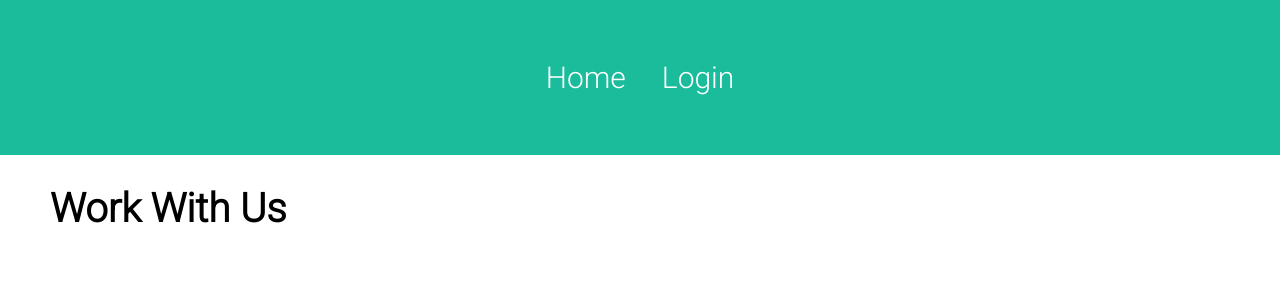
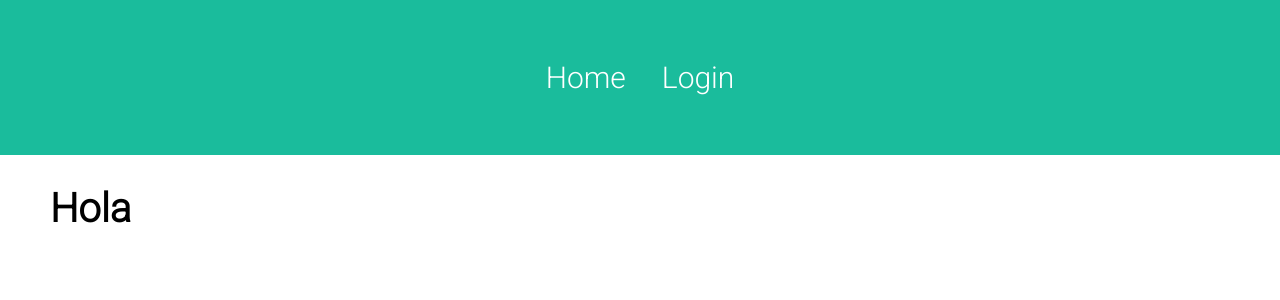
Before and after one commit to julialeu/work-with-us-admin, a Vue app: page / in a window 1280 px wide. Shown: the top 300 px of the page. Built offline with nearby package versions, Linux system fonts and the light colour scheme.

Commit message:
Last commit

```diff
--- a/index.html
+++ b/index.html
@@ -3,8 +3,6 @@
 <head>
     <meta charset="UTF-8"/>
     <link rel="icon" href="/favicon.ico"/>
-    <link rel="preconnect" href="https://fonts.googleapis.com">
-    <link rel="preconnect" href="https://fonts.gstatic.com" crossorigin>
 
     <link rel="preconnect" href="https://fonts.googleapis.com">
     <link rel="preconnect" href="https://fonts.gstatic.com" crossorigin>
--- a/public/style.css
+++ b/public/style.css
@@ -28,6 +28,7 @@ body {
 
 .main {
     margin-left: 50px;
+    margin-right: 50px;
 }
 
 .list th, .button {
@@ -103,7 +104,7 @@ td {
 }
 
 .buttonForm {
-    background-color: #1abc9c; /* Green */
+    background-color: #1abc9c;
     border-radius: 10px;
     color: white;
     padding: 15px 32px;
@@ -117,3 +118,7 @@ td {
     align-items: center;
     justify-content: center;
 }
+
+.center-text {
+    text-align: center;
+}
--- a/src/views/HomeView.vue
+++ b/src/views/HomeView.vue
@@ -4,6 +4,8 @@ import TheWelcome from "@/components/TheWelcome.vue";
 
 <template>
   <main>
-    <TheWelcome />
+<!--    <TheWelcome />-->
+
+    <h1>Hola</h1>
   </main>
 </template>
--- a/src/views/LoginView.vue
+++ b/src/views/LoginView.vue
@@ -10,7 +10,9 @@
       <a href="#" @click="submit" class="buttonForm">Login</a><br><br>
     </div>
     <br>
-    <RouterLink to="/register" class="button" style="margin: 100px">¿No tienes usuario? Regístrate!</RouterLink>
+    <div class="center-text">
+      <RouterLink to="/register" class="button">¿No tienes usuario? Regístrate!</RouterLink>
+    </div>
     <bounce-loader :loading="loading" :color="color" :size="size" style="float:left"></bounce-loader>
 
   </form>
```
